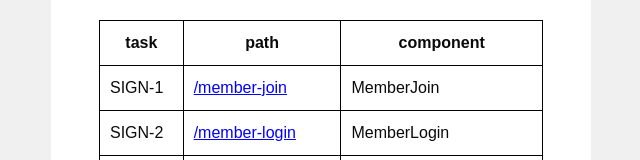
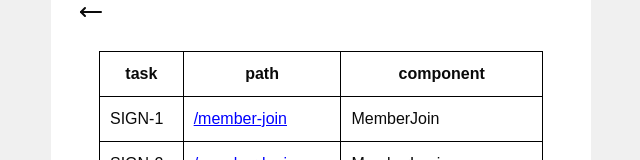
Before and after one commit to Jmoon144/buggureomi-fe, a React (Vite) app: page / in a window 1280 px wide. Shown: the top 160 px of the page, without its empty margins (319-959 px from the left). Built offline with nearby package versions, Linux system fonts and the light colour scheme; no server answers; a web font is replaced by a local one.

Commit message:
feat: implements go back header (#22)

```diff
--- a/src/App.tsx
+++ b/src/App.tsx
@@ -1,14 +1,7 @@
-import RootLayout from "@/components/RootLayout";
 import Routing from "@/routes";
 
 function App() {
-  return (
-    <>
-      <RootLayout>
-        <Routing />
-      </RootLayout>
-    </>
-  );
+  return <Routing />;
 }
 
 export default App;
--- a/src/components/RootLayout.tsx
+++ b/src/components/RootLayout.tsx
@@ -1,3 +1,5 @@
+import { useHistory } from "react-router-dom";
+import GoBackHeader from "./go-back-header/GoBackHeader";
 import { Toaster } from "./ui/toaster";
 
 interface LayoutProps {
@@ -5,8 +7,14 @@ interface LayoutProps {
 }
 
 export default function RootLayout({ children }: LayoutProps) {
+  const history = useHistory();
+  const onBack = () => {
+    history.push("/main");
+  };
+
   return (
     <div className="mx-auto max-w-[540px] min-h-screen bg-background text-foreground px-7">
+      <GoBackHeader onBack={onBack}></GoBackHeader>
       {children}
       <Toaster />
     </div>
--- /dev/null
+++ b/src/components/go-back-header/GoBackHeader.tsx
@@ -0,0 +1,24 @@
+import { ReactNode } from "react";
+import { MoveLeft } from "lucide-react";
+import { cn } from "@/lib/utils";
+
+type Props = {
+  onBack: () => void;
+  children?: ReactNode;
+  className?: string;
+};
+
+export default function GoBackHeader({ onBack, children, className }: Props) {
+  return (
+    <header className={cn("relative", className)}>
+      <button
+        onClick={() => {
+          onBack();
+        }}
+      >
+        <MoveLeft />
+      </button>
+      {children}
+    </header>
+  );
+}
--- /dev/null
+++ b/src/components/go-back-header/GoBackHeaderTitle.tsx
@@ -0,0 +1,15 @@
+import { ReactNode } from "react";
+
+type Props = {
+  children: ReactNode;
+};
+
+function GoBackHeaderTitle({ children }: Props) {
+  return (
+    <h1 className="absolute top-1/2 left-1/2 -translate-x-1/2 -translate-y-1/2 text-lg font-semibold">
+      {children}
+    </h1>
+  );
+}
+
+export default GoBackHeaderTitle;
--- a/src/routes/index.tsx
+++ b/src/routes/index.tsx
@@ -17,11 +17,13 @@ import SelfReflection from "@/pages/self-reflection";
 import Settings from "@/pages/settings";
 import QuestionComplete from "@/pages/question-complete";
 import PrivateRoute from "@/routes/PrivateRoute";
+import RootLayout from "@/components/RootLayout";
 
 export default function Routing() {
   return (
     <>
       <BrowserRouter>
+        <RootLayout>
           <Switch>
             {/* Route 확인용 (작업 시 꼭 추가 부탁드립니다!!) */}
             <Route exact path="/" render={() => <MockRouteList />} />
@@ -116,6 +118,7 @@ export default function Routing() {
 
             <Redirect to="/" />
           </Switch>
+        </RootLayout>
       </BrowserRouter>
     </>
   );
```
Lines whose indentation alone changed are shown as unchanged.
